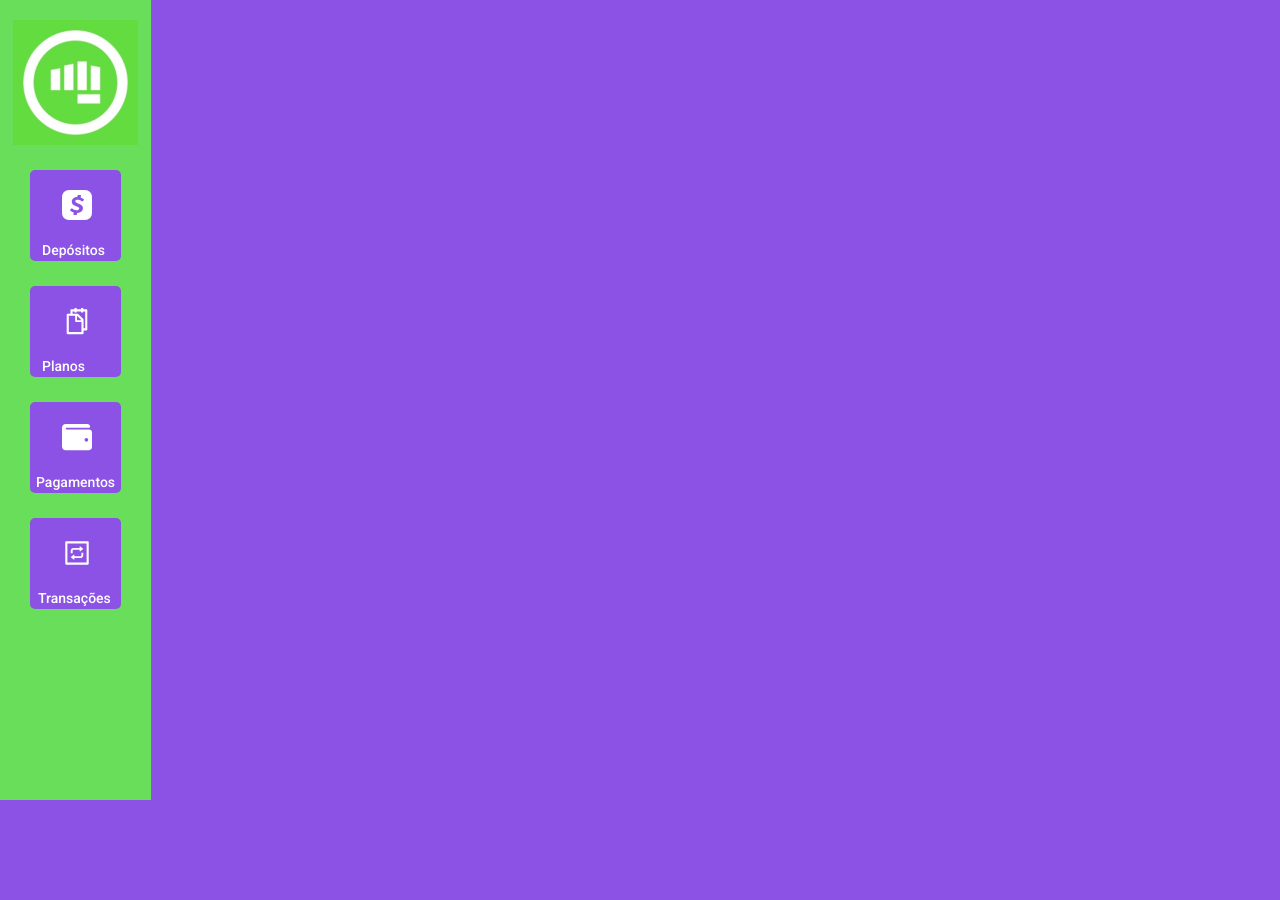
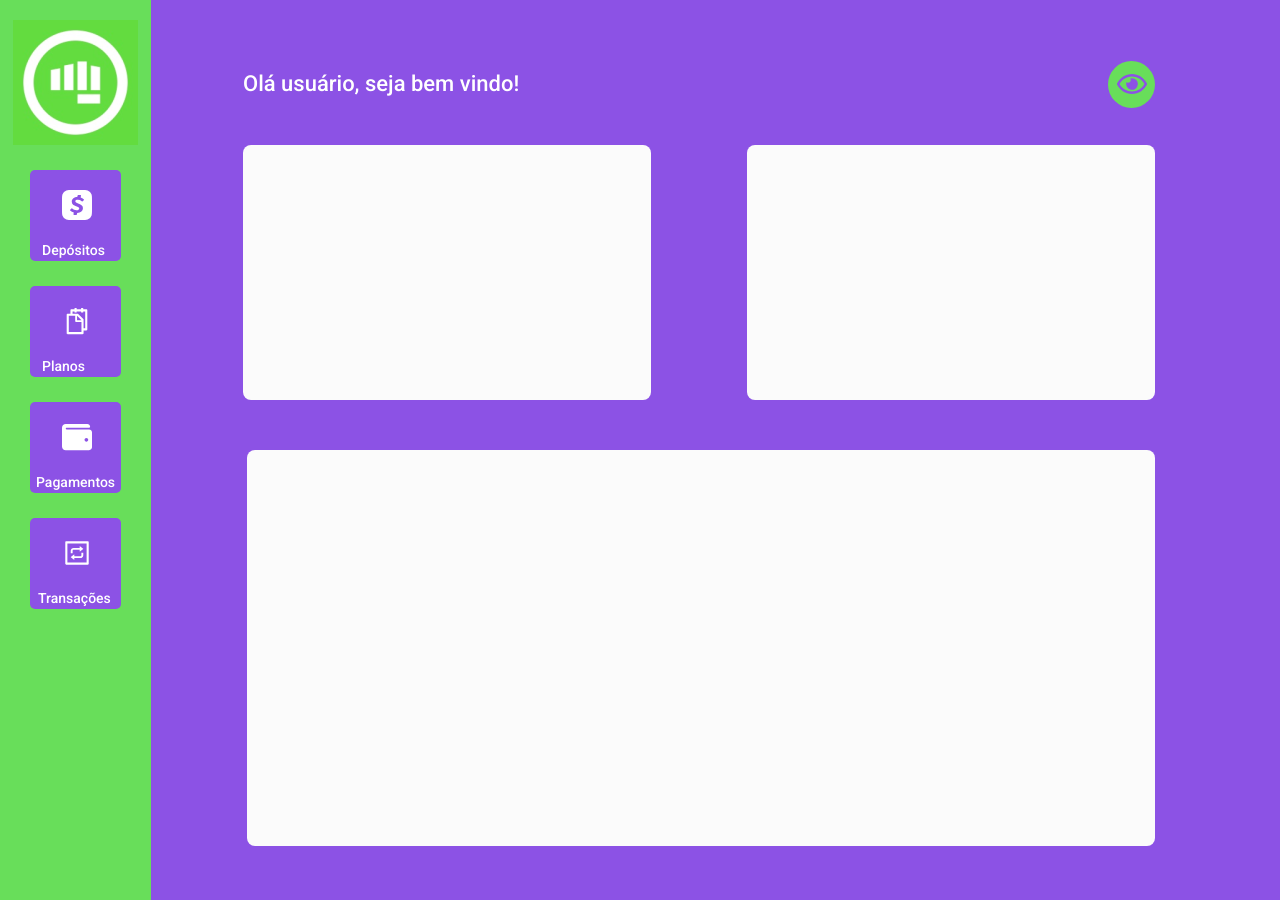
Before and after one commit to filipemelo2002/gama-bank, a React (Create React App) app: page /dashboard in a window 1280 px wide. Before the commit the page ends 800 px from the top, so only its background shows below. Built offline with nearby package versions, Linux system fonts and the light colour scheme; sample sign-in values are in the browser's storage.

Commit message:
Elaborar os cards do Dashboard
Desenvolver os cards e mensagem de boas vindas da tela

```diff
--- a/src/pages/dashBoard/index.tsx
+++ b/src/pages/dashBoard/index.tsx
@@ -1,9 +1,9 @@
 import React from 'react';
-import { Dashboard, Option } from './style';
+import { Dashboard, Option, Card } from './style';
 import Logo from '../../img/logoDash.png';
 import { SiCashapp } from 'react-icons/si';
 import { AiOutlineInteraction, AiOutlineSnippets } from 'react-icons/ai';
-import { FaWallet } from 'react-icons/fa';
+import { FaWallet, FaRegEye } from 'react-icons/fa';
 
 const DashBoard: React.FC = () => {
   return (
@@ -30,6 +30,13 @@ const DashBoard: React.FC = () => {
             </Option>
           </div>
         </aside>
+        <p className="bem-vindo">Olá usuário, seja bem vindo!</p>
+        <div className="exibicao">
+          <FaRegEye className="icon-eye" />
+        </div>
+        <Card className="conta" />
+        <Card className="credito" />
+        <Card className="lançamentos" />
       </Dashboard>
     </>
   );
--- a/src/pages/dashBoard/style.ts
+++ b/src/pages/dashBoard/style.ts
@@ -2,12 +2,12 @@ import styled, { css } from 'styled-components';
 
 export const Dashboard = styled.div`
   background-color: #8c52e5;
-  height: 100vh;
+  height: 900px;
 
   aside {
     position: absolute;
     width: 151px;
-    height: 100vh;
+    height: 900px;
     left: 0px;
     top: 0px;
     background: #68de5a;
@@ -22,7 +22,7 @@ export const Dashboard = styled.div`
   }
 
   .menu {
-    height: 100vh;
+    height: 900px;
   }
 
   .depositos {
@@ -57,6 +57,58 @@ export const Dashboard = styled.div`
     margin-top: 20px;
     margin-bottom: -35px;
   }
+
+  .credito {
+    left: 747.2px;
+  }
+
+  .lançamentos {
+    width: 907.55px;
+    height: 396px;
+    left: 247.45px;
+    top: 450px;
+  }
+
+  .bem-vindo {
+    position: absolute;
+    width: 280px;
+    height: 26px;
+    left: 243px;
+    top: 71px;
+
+    font-family: Roboto;
+    font-style: normal;
+    font-weight: 500;
+    font-size: 22px;
+    line-height: 26px;
+    display: flex;
+    align-items: center;
+
+    color: #ffffff;
+  }
+
+  .exibicao {
+    position: absolute;
+    width: 47px;
+    height: 47px;
+    left: 1108px;
+    top: 61px;
+    border-radius: 100px;
+
+    background: #68de5a;
+  }
+
+  .icon-eye {
+    position: absolute;
+    text-align: center;
+    font-size: 30px;
+    margin-top: 8px;
+    margin-left: 9px;
+    color: #8c52e5;
+    cursor: pointer;
+
+    background: #68de5a;
+  }
 `;
 
 export const Option = styled.div`
@@ -87,3 +139,14 @@ export const Option = styled.div`
     color: #ffffff;
   }
 `;
+
+export const Card = styled.div`
+  position: absolute;
+  width: 407.8px;
+  height: 255.05px;
+  left: 243px;
+  top: 145px;
+
+  background: #fbfbfb;
+  border-radius: 8px;
+`;
```
